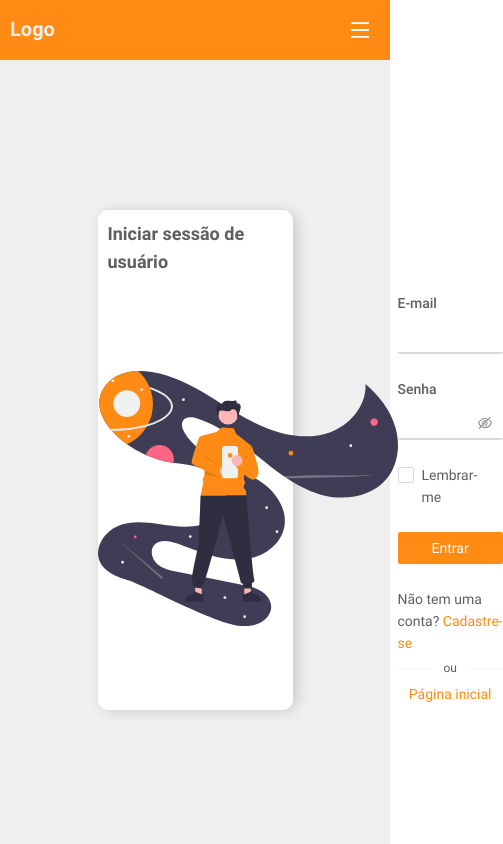
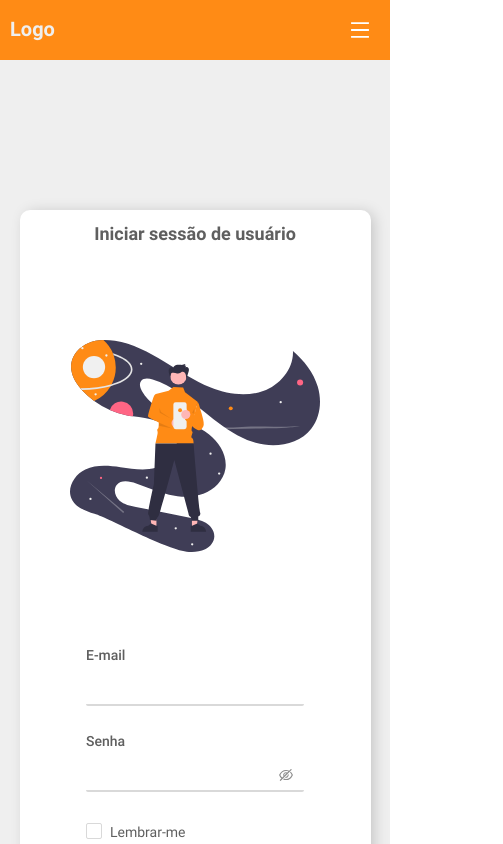
Before and after one commit to EduardoPD1921/e.com-frontend, a React (Create React App) app: page /signIn in a window 390 px wide. Shown: the top 844 px of the page, 503 px wide, since content can reach past the window. Built offline with nearby package versions, Linux system fonts and the light colour scheme.

Commit message:
:sparkles: Sign in form responsive implemented

```diff
--- a/src/components/SignInForm/index.js
+++ b/src/components/SignInForm/index.js
@@ -9,6 +9,7 @@ import {
   SignInFormArea,
   SignInSection,
   FormTitle,
+  FormIllustrationSection,
   FormIllustration,
   FormInputs,
   FormInput,
@@ -25,9 +26,9 @@ function SignInForm({ onSubmitForm }) {
       <SignInFormArea>
         <FormTitle>Iniciar sessão de usuário</FormTitle>
         <SignInSection>
-          <FormIllustration>
-            <img src={formIllustration} width={300} alt="Homem no celular" />
-          </FormIllustration>
+          <FormIllustrationSection>
+            <FormIllustration src={formIllustration} alt="Homem no celular" />
+          </FormIllustrationSection>
           <FormInputs>
             <Form
               requiredMark={false}
--- a/src/components/SignInForm/styles.js
+++ b/src/components/SignInForm/styles.js
@@ -8,6 +8,10 @@ export const SignInFormSection = styled.div`
   display: flex;
   justify-content: center;
   align-items: center;
+
+  @media(max-width: 1350px) {
+    height: 1100px;
+  }
 `;
 
 export const SignInFormArea = styled.div`
@@ -23,6 +27,11 @@ export const SignInFormArea = styled.div`
 
   -webkit-box-shadow: 4px 1px 15px -2px rgba(0,0,0,0.2);
   box-shadow: 4px 1px 15px -2px rgba(0,0,0,0.2);
+
+  @media(max-width: 1350px) {
+    height: 800px;
+    width: 90%;
+  }
 `;
 
 export const SignInSection = styled.div`
@@ -30,6 +39,10 @@ export const SignInSection = styled.div`
 
   display: flex;
   flex-direction: row;
+
+  @media(max-width: 1350px) {
+    flex-direction: column;
+  }
 `;
 
 export const FormTitle = styled.div`
@@ -43,12 +56,20 @@ export const FormTitle = styled.div`
   font-family: robotoBold;
 `;
 
-export const FormIllustration = styled.div`
+export const FormIllustrationSection = styled.div`
   flex: 1;
 
   display: flex;
   justify-content: center;
   align-items: center;
+`;
+
+export const FormIllustration = styled.img`
+  width: 300px;
+
+  @media(max-width: 500px) {
+    width: 250px;
+  }
 `;
 
 export const FormInputs = styled.div`
@@ -62,9 +83,6 @@ export const FormInputs = styled.div`
 
 const baseInputStyle = css`
   && {
-    width: 120%;
-
-    /* background: #efefef !important; */
     border-top: none;
     border-left: none;
     border-right: none;
@@ -96,7 +114,7 @@ export const FormLabel = styled.label`
 
 export const SubmitButton = styled(Button)`
   && {
-    width: 120%;
+    width: 100%;
 
     color: white;
 
@@ -111,7 +129,7 @@ export const SubmitButton = styled(Button)`
 `;
 
 export const FormExtraInfo = styled.div`
-  width: 120%;
+  width: 100%;
 
   display: flex;
   align-items: center;
```
